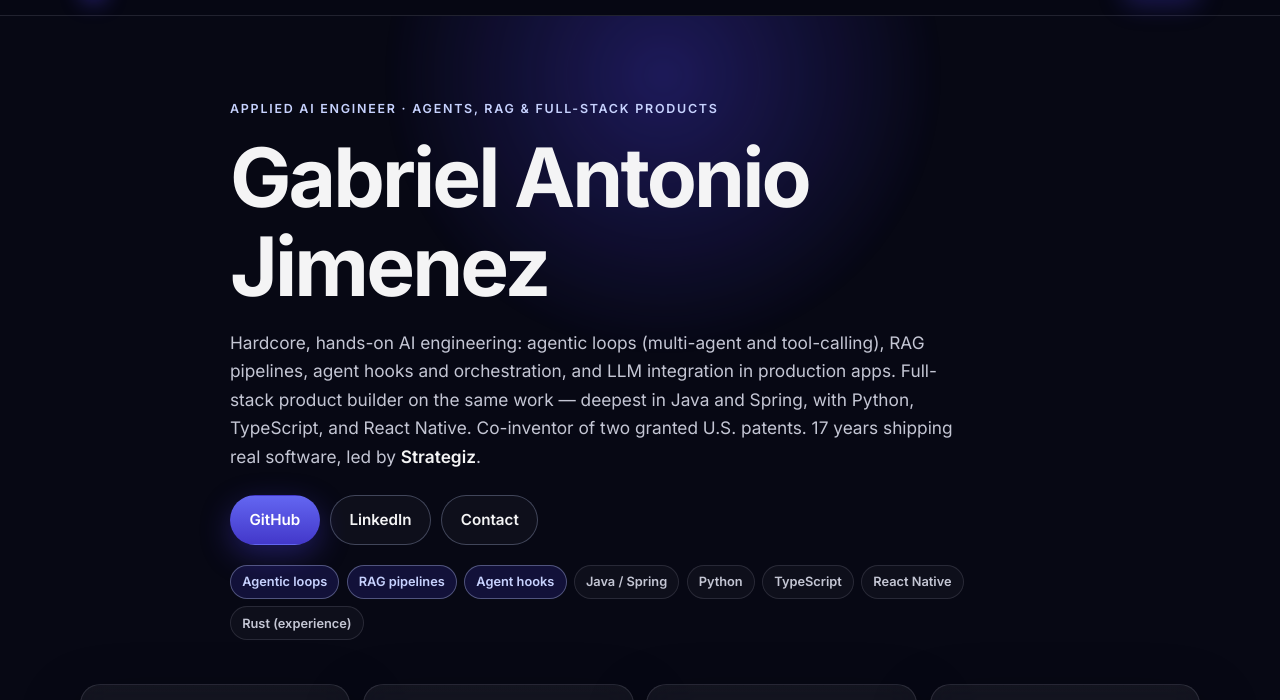
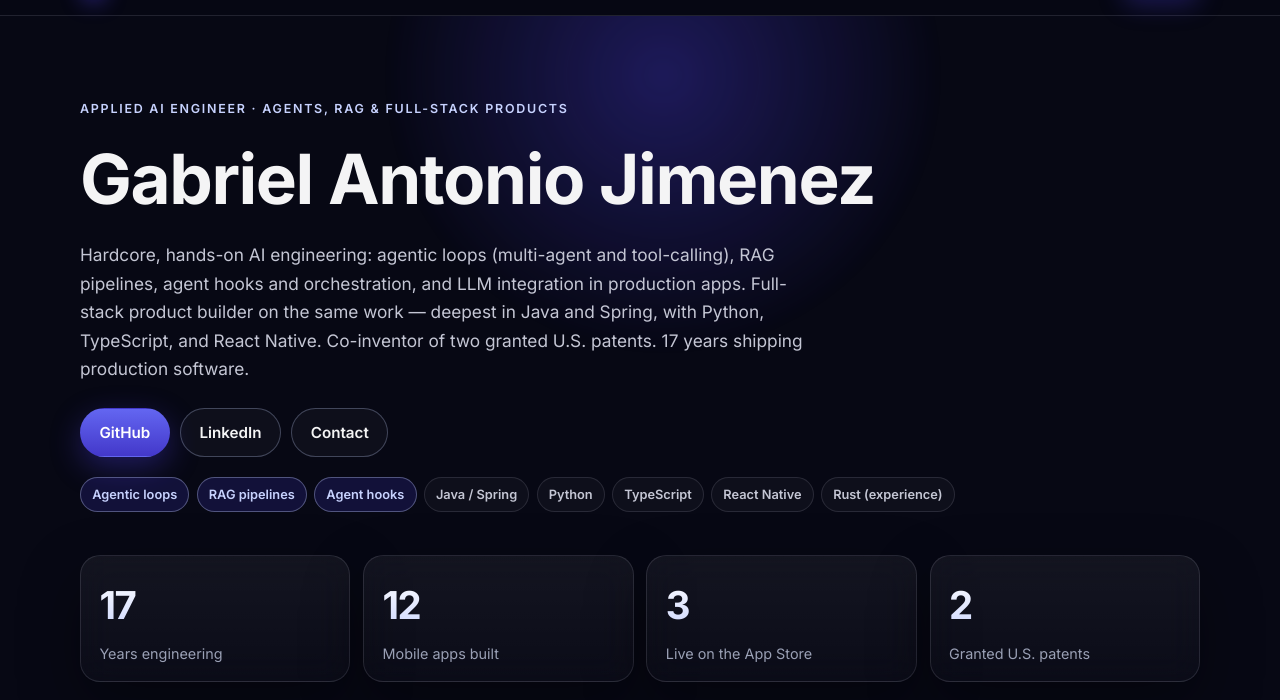
Before and after one commit to cuztomizer/Gabriel.jimenez.io, a plain HTML site: page index.html in a window 1280 px wide. Shown: the part 52-752 px from the top of the page. Drawn offline with Linux system fonts and the light colour scheme.

Commit message:
Give the hero name room to breathe (#4)
Loosen the hero name spacing so it fits on one line on desktop, and end the intro with 17 years shipping production software.

```diff
--- a/css/styles.css
+++ b/css/styles.css
@@ -141,7 +141,8 @@ a:hover { color: #e0e7ff; }
   animation: glow 12s ease-in-out infinite;
 }
 @keyframes glow { 50% { transform: translateX(-46%) translateY(12px); opacity: 0.85; } }
-.hero-copy { position: relative; max-width: 820px; }
+.hero-copy { position: relative; max-width: none; }
+.hero .eyebrow { margin-bottom: 1.35rem; }
 .eyebrow {
   margin: 0 0 0.9rem;
   color: var(--indigo-text);
@@ -155,6 +156,13 @@ h1 {
   margin: 0 0 1.1rem;
   font-size: clamp(2.8rem, 6.4vw, 5.15rem);
   font-weight: 650;
+}
+.hero h1 {
+  letter-spacing: -0.02em;
+  line-height: 1.1;
+  margin: 0 0 1.5rem;
+  font-size: clamp(2.45rem, 5.4vw, 4.9rem);
+  max-width: 100%;
 }
 h2 {
   margin: 0 0 0.85rem;
@@ -447,7 +455,7 @@ section { padding: 4.25rem 0; }
   }
   .nav-cta { margin: 0.4rem 0 0; justify-content: center; }
   .hero { padding-top: 2.6rem; }
-  h1 { font-size: clamp(2.45rem, 12vw, 3.3rem); }
+  .hero h1 { font-size: clamp(2.3rem, 9vw, 2.85rem); line-height: 1.1; }
   h2 { max-width: none; }
   .metric-grid { grid-template-columns: 1fr 1fr; }
 }
--- a/index.html
+++ b/index.html
@@ -58,7 +58,7 @@
           RAG pipelines, agent hooks and orchestration, and LLM integration in production apps.
           Full-stack product builder on the same work — deepest in Java and Spring, with Python,
           TypeScript, and React Native. Co-inventor of two granted U.S. patents.
-          17 years shipping real software, led by <strong>Strategiz</strong>.
+          17 years shipping production software.
         </p>
         <div class="hero-actions">
           <a class="btn btn-primary" href="https://github.com/cuztomizer" rel="noopener noreferrer" target="_blank">GitHub</a>
```
